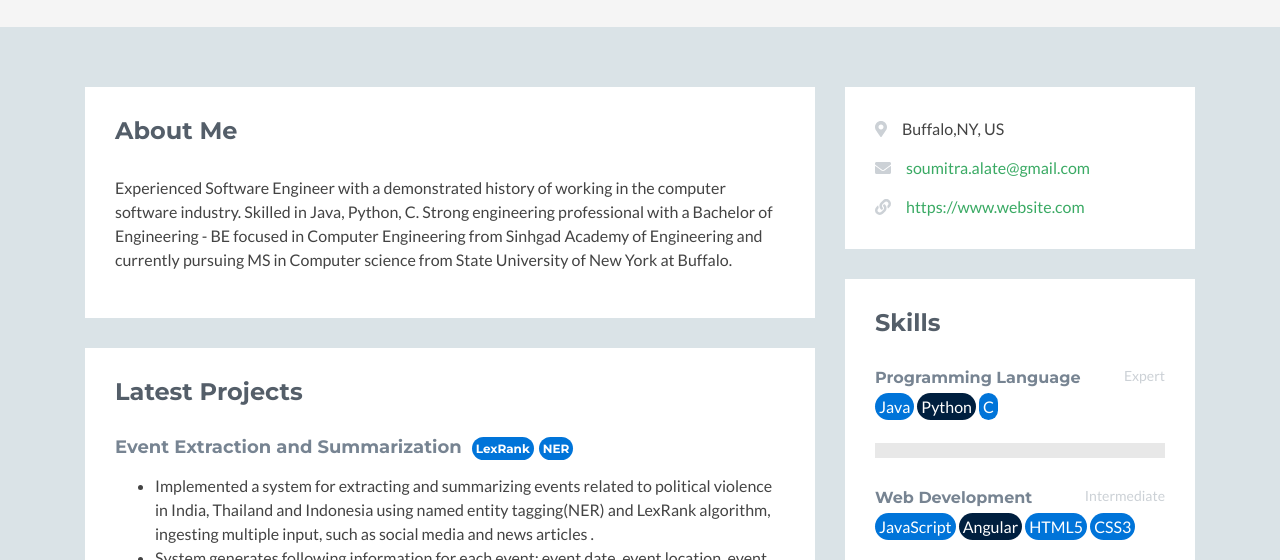
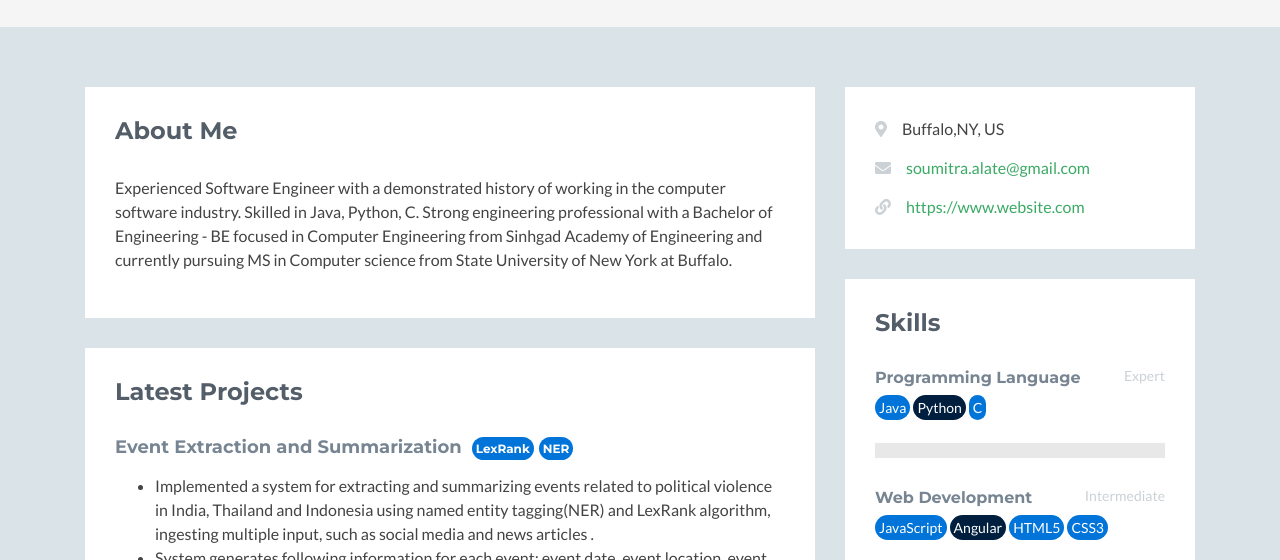
Before and after one commit to SoumitraAlate/SmAlate.github.io, a plain HTML site: page index.html in a window 1280 px wide. Shown: the part 223-783 px from the top of the page. Drawn offline with nearby package versions, Linux system fonts and the light colour scheme; no server answers; some icons are missing.

Commit message:
Update styles.css

```diff
--- a/assets/css/styles.css
+++ b/assets/css/styles.css
@@ -126,6 +126,7 @@ a.dotted-link:hover {
   width: 4px;
   height: 1px;
   color : #FFFFFF;
+  font-size: 14px
 }
 /*   border: 1px solid green ;
   background: #28a745 ;
@@ -141,6 +142,7 @@ a.dotted-link:hover {
     width: 4px;
     height: 1px;
     color: #FFFFFF;
+    font-size: 14px
 /*     border: 1px solid blue ;
     background: #5bc0de ;
     padding: 5px ; */
```
